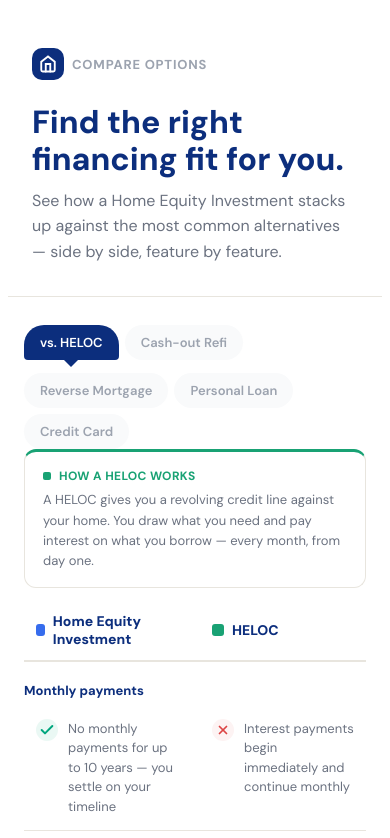
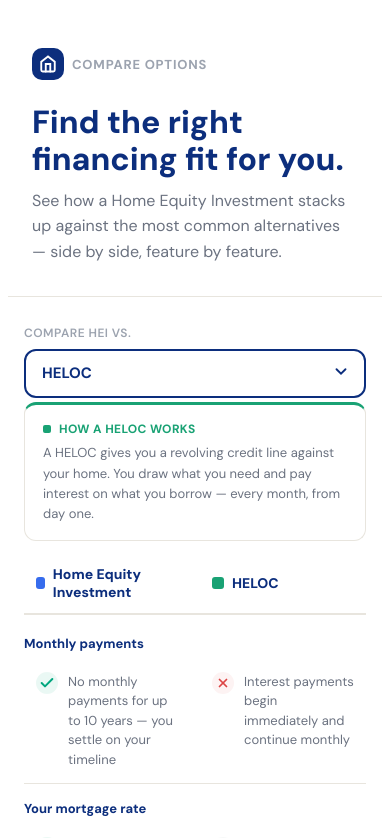
Before and after one commit to mcarl-hometap/comparison-app, a React (Vite) app: page / in a window 390 px wide. Shown: the top 838 px of the page. Built offline with nearby package versions, Linux system fonts and the light colour scheme.

Commit message:
Update to v9 comparison tool

```diff
--- a/src/App.jsx
+++ b/src/App.jsx
@@ -99,6 +99,58 @@ const COMPARISONS = {
     bottomLine: {
       hook: "Already researching HELOCs?",
       text: "Many homeowners default to a HELOC because it's familiar. But if monthly payments matter to you — or you've locked in a low mortgage rate and don't want to add financial strain — an HEI gives you cash without touching your budget.",
+    },
+  },
+  heloan: {
+    label: "Home Equity Loan",
+    color: "#30167E",
+    summaryLabel: "HOW A HOME EQUITY LOAN WORKS",
+    summary: "A home equity loan gives you a fixed lump sum at a fixed interest rate, repaid in equal monthly installments — typically over 5 to 30 years. Your home is used as collateral.",
+    rows: [
+      {
+        feature: "Monthly payments",
+        hei: { text: "No monthly payments for up to 10 years — you settle on your timeline", verdict: "win" },
+        other: { text: "Fixed monthly payments begin immediately and continue for the full loan term", verdict: "lose" },
+      },
+      {
+        feature: "Your mortgage rate",
+        hei: { text: "Stays exactly as-is — your existing mortgage doesn't change", verdict: "neutral" },
+        other: { text: "Mortgage stays in place — the home equity loan is a second lien on top", verdict: "neutral" },
+      },
+      {
+        feature: "Impact on monthly budget",
+        hei: { text: "Zero — your cash flow stays the same", verdict: "win" },
+        other: { text: "Adds a new fixed monthly bill on top of your existing mortgage", verdict: "lose" },
+      },
+      {
+        feature: "Rate structure",
+        hei: { text: "Cost is tied to a share of your home's future value — not a monthly interest rate", verdict: "neutral" },
+        other: { text: "Fixed interest rate for the life of the loan — predictable but starts on day one", verdict: "neutral" },
+      },
+      {
+        feature: "How you settle",
+        hei: { text: "Sell, refinance, or pay from savings — anytime within 10 years", verdict: "win" },
+        other: { text: "Monthly payments for 5–30 years — early payoff may include prepayment penalties", verdict: "lose" },
+      },
+      {
+        feature: "Qualification approach",
+        hei: { text: "Primarily based on your home's equity — no income or debt-to-income requirements", verdict: "win" },
+        other: { text: "Credit score, income verification, and debt-to-income requirements", verdict: "neutral" },
+      },
+      {
+        feature: "Impact on credit and DTI",
+        hei: { text: "No impact on your credit score or debt-to-income ratio during the investment term", verdict: "win" },
+        other: { text: "Counts as installment debt — increases your DTI and appears on your credit report", verdict: "lose" },
+      },
+      {
+        feature: "Access to funds",
+        hei: { text: "Lump sum — use however you choose", verdict: "neutral" },
+        other: { text: "Lump sum — use however you choose", verdict: "neutral" },
+      },
+    ],
+    bottomLine: {
+      hook: "Considering a home equity loan?",
+      text: "A home equity loan gives you predictable payments at a fixed rate — but those payments start immediately and last for years. An HEI gives you the same lump sum access with no monthly payments, no interest rate, and the flexibility to settle on your own timeline.",
     },
   },
   refi: {
@@ -411,6 +463,14 @@ export default function ComparisonTool() {
   const [comparing, setComparing] = useState("heloc");
   const [visible, setVisible] = useState(true);
   const [loaded, setLoaded] = useState(false);
+  const [isMobile, setIsMobile] = useState(false);
+
+  useEffect(() => {
+    const check = () => setIsMobile(window.innerWidth < 640);
+    check();
+    window.addEventListener("resize", check);
+    return () => window.removeEventListener("resize", check);
+  }, []);
 
   useEffect(() => {
     const t = setTimeout(() => setLoaded(true), 100);
@@ -430,6 +490,7 @@ export default function ComparisonTool() {
 
   const toggleOptions = [
     { key: "heloc", label: "HELOC", color: "#19A274" },
+    { key: "heloan", label: "Home Equity Loan", color: "#30167E" },
     { key: "refi", label: "Cash-out Refi", color: "#6D4BD4" },
     { key: "reverse", label: "Reverse Mortgage", color: "#249995" },
     { key: "personal", label: "Personal Loan", color: "#2A87A8" },
@@ -445,7 +506,7 @@ export default function ComparisonTool() {
         background: BRAND.white, padding: "40px 24px 32px",
         borderBottom: `1px solid ${BRAND.border}`,
       }}>
-        <div style={{ maxWidth: 680, margin: "0 auto" }}>
+        <div style={{ maxWidth: 800, margin: "0 auto" }}>
           <div style={{
             display: "inline-flex", alignItems: "center", gap: 8, marginBottom: 24,
           }}>
@@ -481,11 +542,13 @@ export default function ComparisonTool() {
         </div>
       </div>
 
-      <div style={{ maxWidth: 680, margin: "0 auto", padding: "28px 16px 48px" }}>
+      <div style={{ maxWidth: 800, margin: "0 auto", padding: "28px 16px 48px" }}>
 
         {/* Toggle + Product summary — connected tab-panel */}
         <div style={{ marginBottom: 24 }}>
-          {/* Pill row */}
+
+          {/* Desktop: pill row */}
+          {!isMobile && (
             <div style={{
               display: "flex", flexWrap: "wrap", gap: 6, marginBottom: 0,
               position: "relative", zIndex: 1,
@@ -504,7 +567,6 @@ export default function ComparisonTool() {
                     }}>
                       {active ? `vs. ${opt.label}` : opt.label}
                     </button>
-                  {/* Caret connecting pill to panel */}
                     {active && (
                       <div style={{
                         width: 0, height: 0,
@@ -518,6 +580,47 @@ export default function ComparisonTool() {
                 );
               })}
             </div>
+          )}
+
+          {/* Mobile: dropdown selector */}
+          {isMobile && (
+            <div style={{ marginBottom: 4, position: "relative" }}>
+              <div style={{
+                fontSize: 12, fontWeight: 600, color: BRAND.gray500, letterSpacing: "0.04em",
+                textTransform: "uppercase", marginBottom: 8,
+              }}>
+                Compare HEI vs.
+              </div>
+              <div style={{ position: "relative" }}>
+                <select
+                  value={comparing}
+                  onChange={(e) => switchTo(e.target.value)}
+                  style={{
+                    width: "100%", padding: "14px 44px 14px 16px",
+                    borderRadius: BRAND.radius.md,
+                    border: `2px solid ${BRAND.blue700}`,
+                    background: BRAND.white, color: BRAND.blue700,
+                    fontSize: 15, fontWeight: 700, fontFamily: BRAND.font,
+                    cursor: "pointer", appearance: "none",
+                    WebkitAppearance: "none", MozAppearance: "none",
+                  }}
+                >
+                  {toggleOptions.map((opt) => (
+                    <option key={opt.key} value={opt.key}>{opt.label}</option>
+                  ))}
+                </select>
+                {/* Chevron */}
+                <div style={{
+                  position: "absolute", right: 16, top: "50%", transform: "translateY(-50%)",
+                  pointerEvents: "none",
+                }}>
+                  <svg width="18" height="18" viewBox="0 0 24 24" fill="none" stroke={BRAND.blue700} strokeWidth="2.5" strokeLinecap="round">
+                    <polyline points="6 9 12 15 18 9" />
+                  </svg>
+                </div>
+              </div>
+            </div>
+          )}
 
           {/* Description panel */}
           <div style={{
```
Lines whose indentation alone changed are shown as unchanged.
